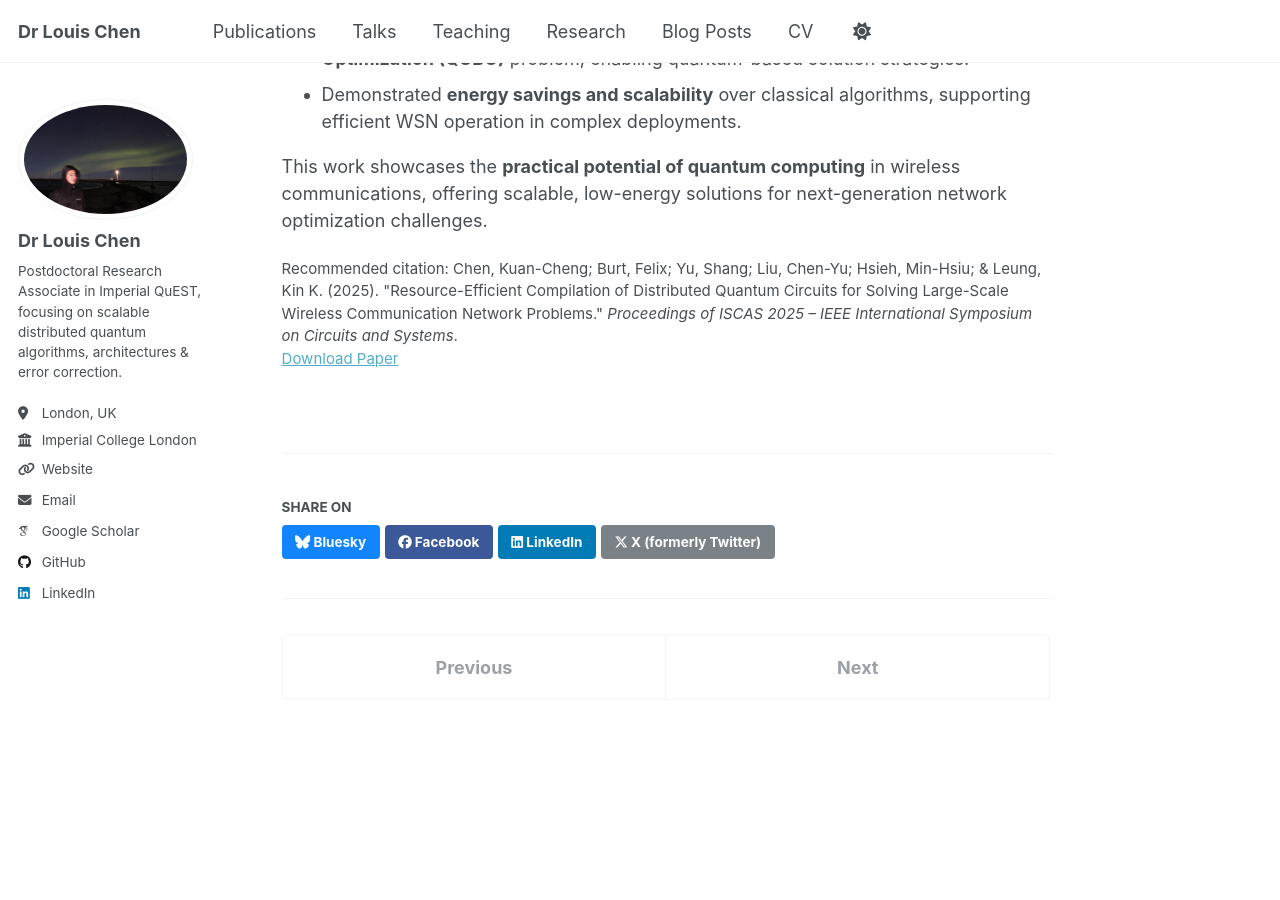
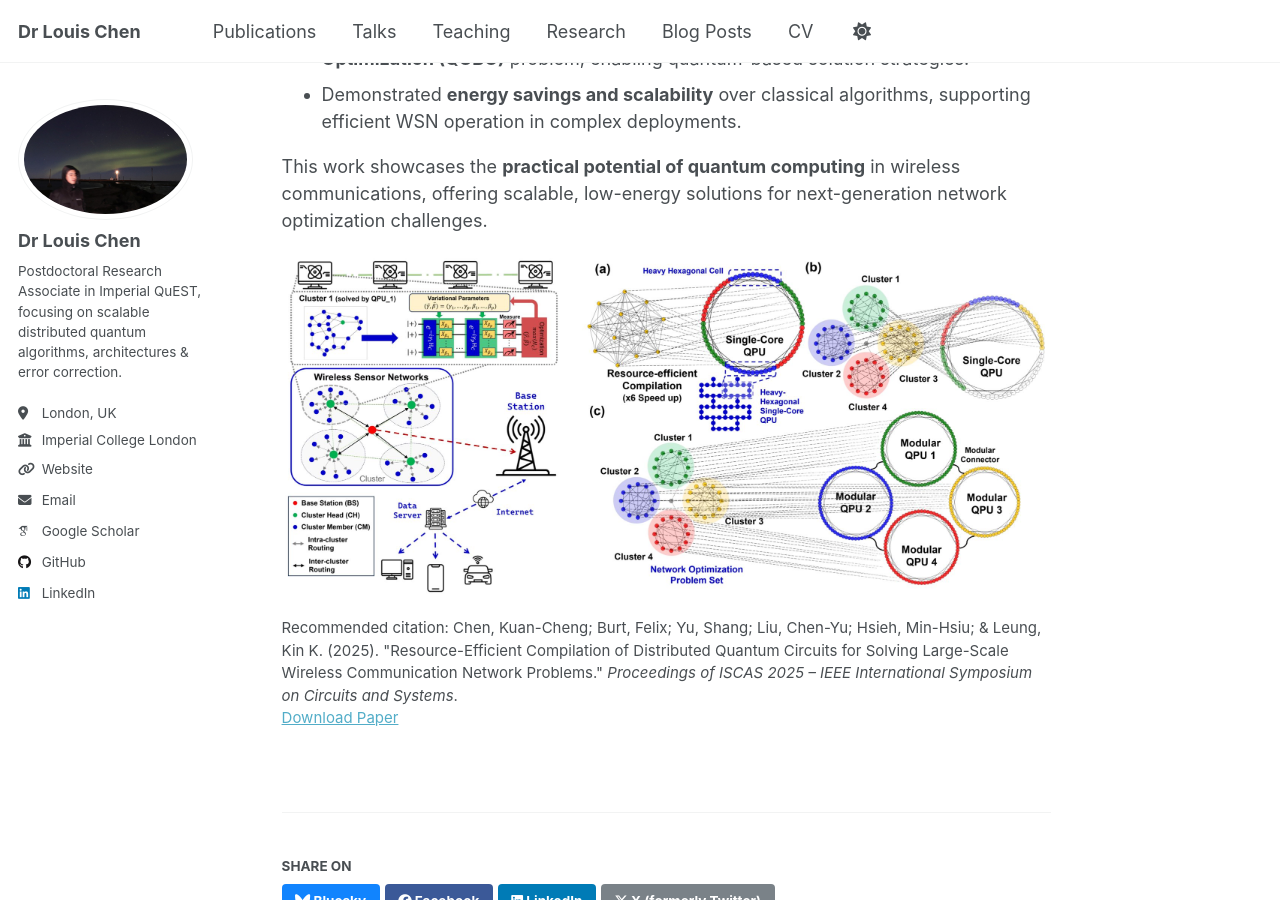
Before and after one commit to Louisanity/louisanity.github.io, a Jekyll site: the page built from _publications/2025-05-25-conference-resource_efficient-number-1.md, in a window 1280 px wide and 900 px high, scrolled down 401 px. Built offline with Jekyll 4.4.1, drawn with Linux system fonts in a browser that asks for light colours; some web fonts are replaced.

Commit message:
Update 2025-05-25-conference-resource_efficient-number-1.md

```diff
--- a/_publications/2025-05-25-conference-resource_efficient-number-1.md
+++ b/_publications/2025-05-25-conference-resource_efficient-number-1.md
@@ -17,3 +17,5 @@ This paper presents a **resource-efficient compilation framework** for **distrib
 * Demonstrated **energy savings and scalability** over classical algorithms, supporting efficient WSN operation in complex deployments.
 
 This work showcases the **practical potential of quantum computing** in wireless communications, offering scalable, low-energy solutions for next-generation network optimization challenges.
+
+![Resource-Efficient Distributed Quantum Compilation for WSN Routing](https://louisanity.github.io/images/dis-qaoa_wireless.jpeg)
```
